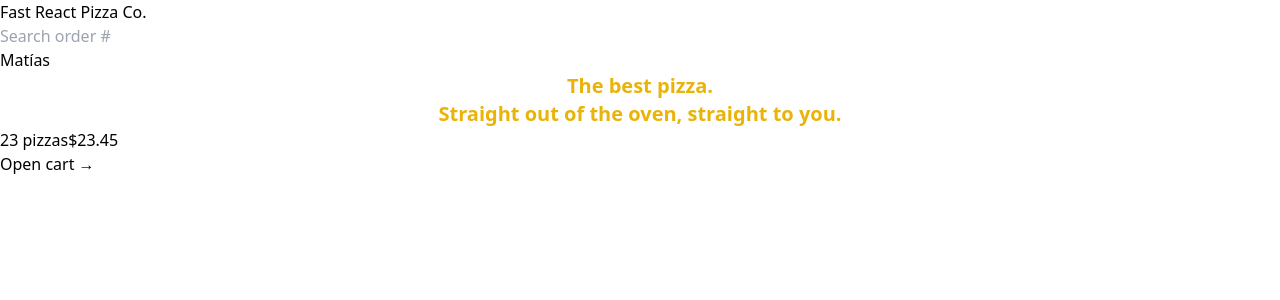
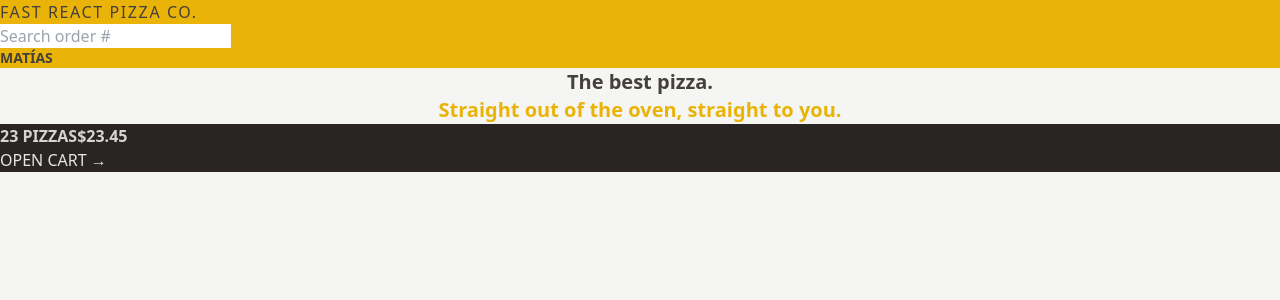
Before and after one commit to mati-rodriguez80/fast-react-pizza, a React (Vite) app: page / in a window 1280 px wide. Shown: the top 300 px of the page. Built offline with nearby package versions, Linux system fonts and the light colour scheme.

Commit message:
Start working on the styles of the app by adding colors and styling texts in some components

```diff
--- a/index.html
+++ b/index.html
@@ -1,4 +1,4 @@
-<!DOCTYPE html>
+<!doctype html>
 <html lang="en">
   <head>
     <meta charset="UTF-8" />
@@ -6,7 +6,7 @@
     <meta name="viewport" content="width=device-width, initial-scale=1.0" />
     <title>Fast React Pizza Co.</title>
   </head>
-  <body>
+  <body class="bg-stone-100 text-stone-700">
     <div id="root"></div>
     <script type="module" src="/src/main.jsx"></script>
   </body>
--- a/src/features/cart/CartOverview.jsx
+++ b/src/features/cart/CartOverview.jsx
@@ -2,8 +2,8 @@
 
 function CartOverview() {
   return (
-    <div>
-      <p>
+    <div className="bg-stone-800 uppercase text-stone-200">
+      <p className="font-semibold text-stone-300">
         <span>23 pizzas</span>
         <span>$23.45</span>
       </p>
--- /dev/null
+++ b/src/features/user/Username.jsx
@@ -0,0 +1,5 @@
+function Username() {
+  return <div className="text-sm font-semibold">Matías</div>;
+}
+
+export default Username;
--- a/src/ui/Header.jsx
+++ b/src/ui/Header.jsx
@@ -1,15 +1,18 @@
 import { Link } from "react-router-dom";
 
 import SearchOrder from "../features/order/SearchOrder";
+import Username from "../features/user/Username";
 
 function Header() {
   return (
-    <header>
-      <Link to="/">Fast React Pizza Co.</Link>
+    <header className="bg-yellow-500 uppercase">
+      <Link to="/" className="tracking-widest">
+        Fast React Pizza Co.
+      </Link>
 
       <SearchOrder />
 
-      <p>Matías</p>
+      <Username />
     </header>
   );
 }
--- a/src/ui/Home.jsx
+++ b/src/ui/Home.jsx
@@ -1,10 +1,12 @@
 function Home() {
   return (
     <div>
-      <h1 className="text-center text-xl font-semibold text-yellow-500">
+      <h1 className="text-center text-xl font-semibold">
         The best pizza.
         <br />
-        Straight out of the oven, straight to you.
+        <span className="text-yellow-500">
+          Straight out of the oven, straight to you.
+        </span>
       </h1>
     </div>
   );
```
Also changed, not shown: 1 other file (tests, documents, lock files or other folders).
